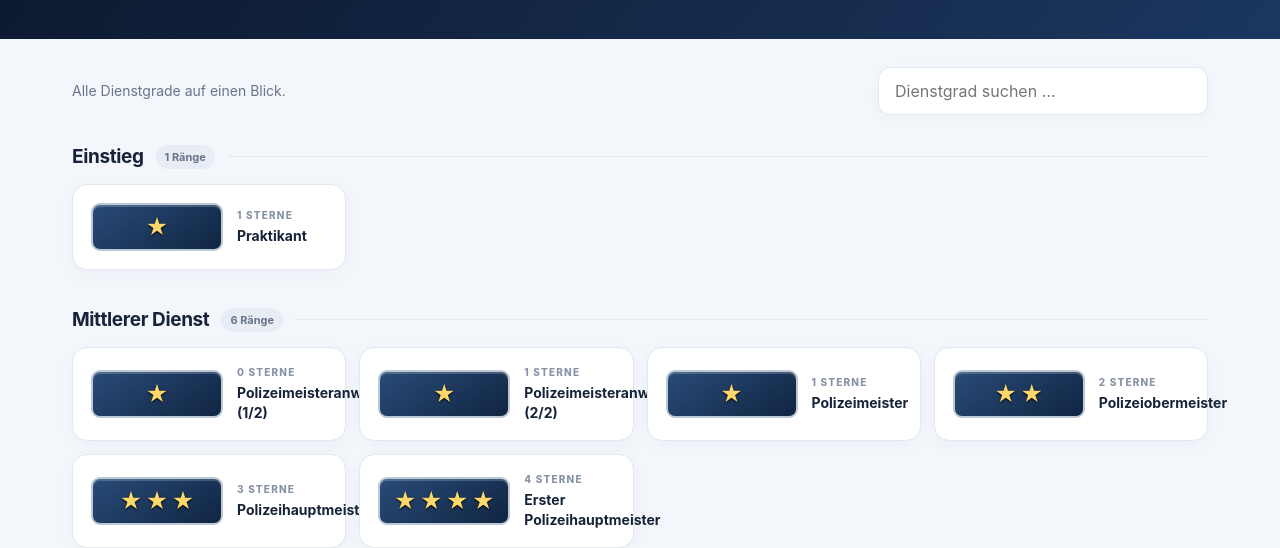
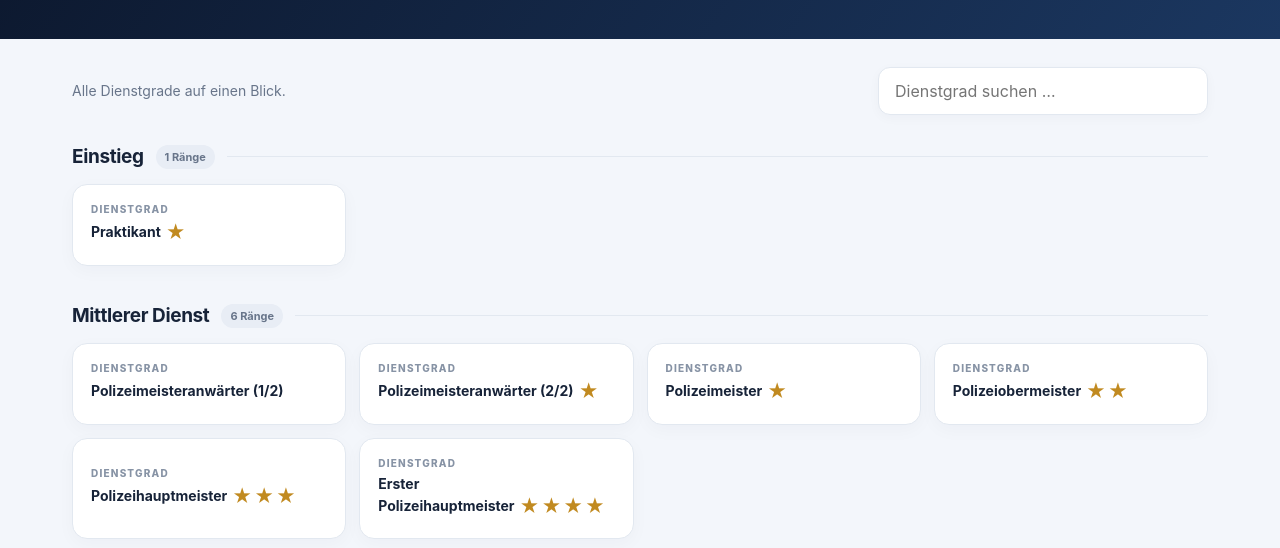
Before and after one commit to fynnrossow80-sys/feuerwehr-schreitz-polizei, a plain HTML site: page index.html in a window 1280 px wide. Shown: the part 272-820 px from the top of the page. Drawn offline with Linux system fonts and the light colour scheme.

Commit message:
Show gold stars inline beside each rank name

```diff
--- a/index.html
+++ b/index.html
@@ -15,7 +15,7 @@ header:after{content:"";position:absolute;width:430px;height:430px;border:1px so
 .hero{max-width:1180px;margin:45px auto 18px;position:relative;z-index:1}.eyebrow{color:#e8c77f;font-size:12px;font-weight:800;letter-spacing:.19em;text-transform:uppercase}.hero h1{font-size:clamp(34px,6vw,58px);line-height:1.02;margin:12px 0 13px;letter-spacing:-.04em}.hero p{margin:0;color:#d2dbea;font-size:16px;max-width:610px;line-height:1.65}
 main{max-width:1180px;margin:0 auto;padding:28px 22px 70px}.toolbar{display:flex;gap:14px;align-items:center;justify-content:space-between;flex-wrap:wrap;margin-bottom:28px}.intro{color:var(--muted);font-size:14px}.search{width:min(100%,330px);padding:13px 16px;border:1px solid var(--line);border-radius:12px;background:white;font:inherit;outline:none;box-shadow:0 3px 12px #17233808}.search:focus{border-color:var(--blue);box-shadow:0 0 0 3px #2463a620}
 .section{margin:30px 0 38px}.section-head{display:flex;align-items:center;gap:12px;margin-bottom:15px}.section-head:after{content:"";height:1px;background:var(--line);flex:1}.section h2{font-size:19px;margin:0;letter-spacing:-.02em}.count{font-size:11px;color:var(--muted);background:#e8edf5;padding:5px 9px;border-radius:30px;font-weight:700}
-.grid{display:grid;grid-template-columns:repeat(auto-fill,minmax(220px,1fr));gap:13px}.rank{min-height:82px;background:white;border:1px solid var(--line);border-radius:15px;padding:18px;display:flex;align-items:center;gap:16px;box-shadow:0 5px 18px #14233c08;transition:transform .18s,box-shadow .18s,border-color .18s}.rank:hover{transform:translateY(-3px);box-shadow:0 12px 25px #14233c12;border-color:#c8d5e7}.rank-name{font-weight:700;font-size:14px;line-height:1.4}.insignia{width:132px;min-height:48px;flex:0 0 auto;display:flex;align-items:center;justify-content:center;gap:3px;padding:7px 8px;background:linear-gradient(145deg,#294b78,#102542);border:2px solid #bdc8d6;border-radius:9px;box-shadow:inset 0 2px 0 #ffffff30}.insignia .star{color:#ffd76a;font-size:22px;line-height:1;text-shadow:0 1px 2px #000;display:inline-block}.rank{gap:14px}.rank-info{min-width:0}.rank-num{font-size:10px;color:#8793a5;text-transform:uppercase;letter-spacing:.12em;margin-bottom:5px;font-weight:800}
+.grid{display:grid;grid-template-columns:repeat(auto-fill,minmax(220px,1fr));gap:13px}.rank{min-height:82px;background:white;border:1px solid var(--line);border-radius:15px;padding:18px;display:flex;align-items:center;gap:16px;box-shadow:0 5px 18px #14233c08;transition:transform .18s,box-shadow .18s,border-color .18s}.rank:hover{transform:translateY(-3px);box-shadow:0 12px 25px #14233c12;border-color:#c8d5e7}.rank-name{font-weight:700;font-size:14px;line-height:1.4}.insignia{display:none}.rank-stars{color:#c18a20;font-size:19px;letter-spacing:2px;white-space:nowrap;margin-left:5px;vertical-align:middle}.rank{gap:14px}.rank-info{min-width:0}.rank-num{font-size:10px;color:#8793a5;text-transform:uppercase;letter-spacing:.12em;margin-bottom:5px;font-weight:800}
 .empty{display:none;padding:30px;text-align:center;color:var(--muted);background:white;border-radius:14px}
 footer{background:#0b1529;color:#b9c6d8;text-align:center;padding:24px;font-size:12px}footer strong{color:white}
 @media(max-width:560px){header{padding:19px 20px}.hero{margin:35px 0 12px}.grid{grid-template-columns:1fr 1fr;gap:9px}.rank{padding:12px;min-height:110px;gap:10px;align-items:flex-start;flex-direction:column}.rank-name{font-size:13px}.toolbar{align-items:stretch}.search{width:100%}}
@@ -97,9 +97,11 @@ function render(q=""){
   const grid=document.createElement("div");grid.className="grid";
   matches.forEach(([name,stars],i)=>{
    const card=document.createElement("article");card.className="rank";
-   const badge=document.createElement("div");badge.innerHTML=insignia(stars);const info=document.createElement("div");info.className="rank-info";const num=document.createElement("div");num.className="rank-num";num.textContent=stars+" Sterne";
+   const info=document.createElement("div");info.className="rank-info";
+   const num=document.createElement("div");num.className="rank-num";num.textContent="Dienstgrad";
    const label=document.createElement("div");label.className="rank-name";label.textContent=name;
-   info.append(num,label);card.append(badge.firstChild,info);grid.append(card);
+   const starsLabel=document.createElement("span");starsLabel.className="rank-stars";starsLabel.textContent="★".repeat(stars);
+   label.append(starsLabel);info.append(num,label);card.append(info);grid.append(card);
   });
   section.append(grid);root.append(section);
  });
```
